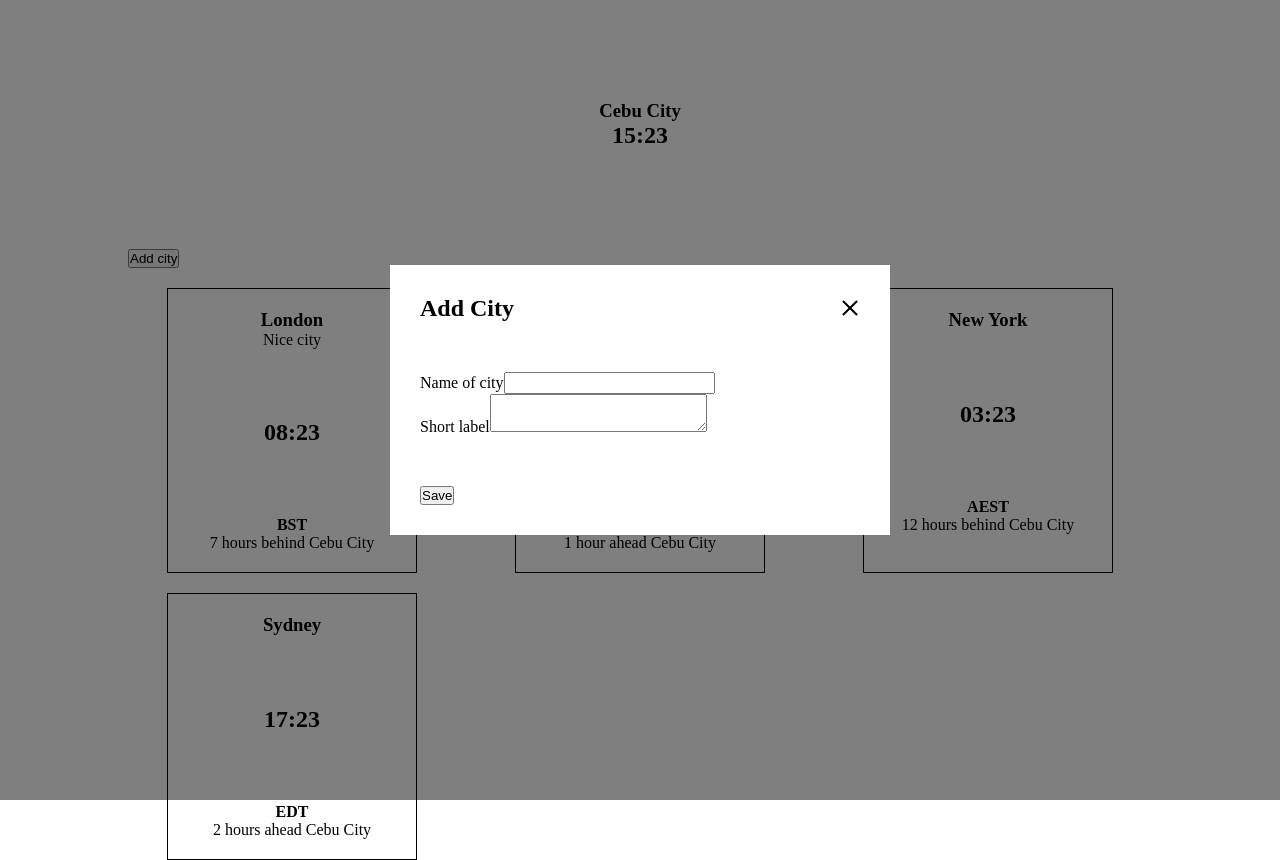
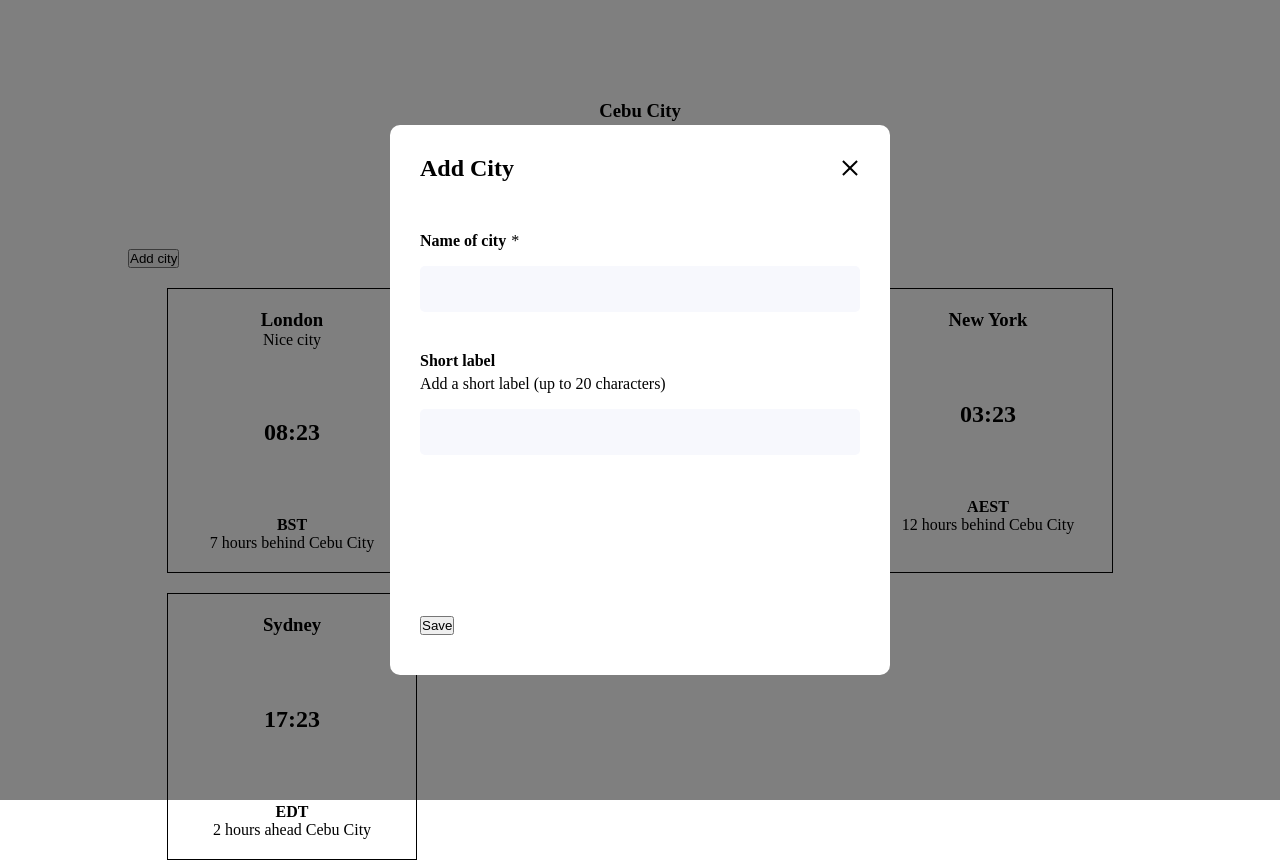
Before and after one commit to thewanionly/world-clock, a React (Create React App) app: page / in a window 1280 px wide. Both pictures are taken after a click on the button "Add city". Built offline with nearby package versions, Linux system fonts and the light colour scheme.

Commit message:
Create Input component

```diff
--- a/src/components/AddCityModal.jsx
+++ b/src/components/AddCityModal.jsx
@@ -1,4 +1,5 @@
 import { memo, useState, useRef } from 'react'
+import Input from './Input'
 import Modal from './Modal'
 
 const AddCityModal = memo(({ handleClose }) => {
@@ -48,30 +49,29 @@ const AddCityModal = memo(({ handleClose }) => {
 
   return (
     <Modal title='Add City' handleClose={handleClose} primaryButton={primaryButton}>
-      <form ref={formRef}>
-        <div>
-          <label htmlFor='name'>Name of city</label>
-          <input
+      <form ref={formRef} className='form-group'>
+        <Input
+          className='form-input'
+          label='Name of city'
           id='name'
-            type='text'
           name='name'
           value={fields.name}
           onChange={handleFieldChange}
           required
+          error={errors.name}
         />
-          {errors.name && <span>{errors.name}</span>}
-        </div>
-        <div>
-          <label htmlFor='label'>Short label</label>
-          <textarea
+        <Input
+          className='form-input'
+          label='Short label'
+          description='Add a short label (up to 20 characters)'
           id='label'
           name='label'
+          type='textarea'
           maxLength='20'
           value={fields.label}
           onChange={handleFieldChange}
+          error={errors.label}
         />
-          {errors.label && <span>{errors.label}</span>}
-        </div>
       </form>
     </Modal>
   )
--- /dev/null
+++ b/src/components/Input.jsx
@@ -0,0 +1,38 @@
+const Input = ({
+  className = '',
+  id,
+  name,
+  label,
+  description,
+  type = 'text',
+  value,
+  maxLength,
+  onChange,
+  required,
+  error
+}) => {
+  return (
+    <div className={`input ${className}`}>
+      <label className='input__label' htmlFor={id}>
+        {label}
+      </label>
+      {required && <span className='input__required-indicator'>*</span>}
+      {description && <p className='input__description'>{description}</p>}
+      <div className={`input__container ${error ? 'has-error' : ''}`}>
+        <input
+          className='input__field'
+          id={id}
+          name={name}
+          type={type}
+          value={value}
+          onChange={onChange}
+          required={required}
+          maxLength={maxLength}
+        />
+      </div>
+      {error && <p className='input__error'>{error}</p>}
+    </div>
+  )
+}
+
+export default Input
--- a/src/styles/_components.scss
+++ b/src/styles/_components.scss
@@ -24,6 +24,9 @@
     padding: 3rem;
     width: 50rem;
     background-color: #fff;
+    border-radius: 1rem;
+    min-height: 55rem;
+    position: relative;
   }
 
   &__header {
@@ -61,7 +64,54 @@
     transform: rotate(45deg);
   }
 
-  &__body {
-    margin-bottom: 5rem;
+  &__footer {
+    position: absolute;
+    bottom: 4rem;
+    left: 3rem;
   }
 }
+
+.form-input:not(:first-of-type) {
+  margin-top: 4rem;
+}
+
+.input {
+  &__label {
+    font-weight: 700;
+  }
+
+  &__required-indicator {
+    margin-left: 0.5rem;
+  }
+
+  &__description {
+    margin-top: 0.5rem;
+  }
+
+  &__container {
+    margin-top: 1.6rem;
+
+    padding: 1.3rem 2.4rem;
+    background-color: #f7f8fd;
+    border-radius: 5px;
+    border: 1px solid transparent;
+
+    &:focus-within {
+      border-color: #4661e6;
+    }
+
+    &.has-error {
+      border-color: #d73737;
+    }
+  }
+
+  &__field {
+    all: unset;
+    width: 100%;
+  }
+
+  &__error {
+    margin-top: 0.5rem;
+    color: #d73737;
+  }
+}
```
Lines whose indentation alone changed are shown as unchanged.
